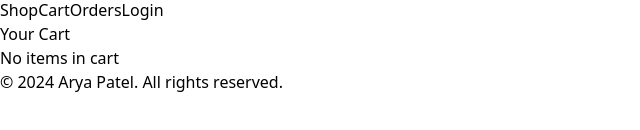
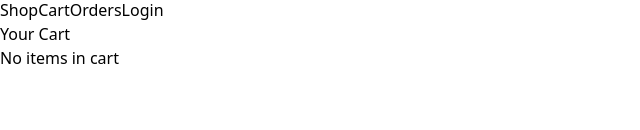
Before and after one commit to Arya0201/Ecommerce-frontend, a React (Vite) app: page /cart in a window 1280 px wide. Shown: the part 326-456 px from the top of the page, without its empty margins (0-640 px from the left). Built offline with nearby package versions, Linux system fonts and the light colour scheme.

Commit message:
update ui

```diff
--- a/src/App.jsx
+++ b/src/App.jsx
@@ -28,7 +28,7 @@ function App() {
         <Route path="/cart" element={<CartPage/>} />
         <Route path="*" element={<NotFound />} />
       </Routes>
-      {<Footer/>}
+
     </Router>
     );
 }
--- a/src/Components/Cart/CartPage.jsx
+++ b/src/Components/Cart/CartPage.jsx
@@ -33,7 +33,7 @@ const CartPage = () => {
   };
 
   return (
-    <div className=" bg-gray-100 py-6">
+    <div className=" py-6">
       <div className="max-w-4xl mx-auto px-4">
         <h1 className="text-3xl font-bold text-purple-600 mb-8">Your Cart</h1>
         {loading ? (
```
